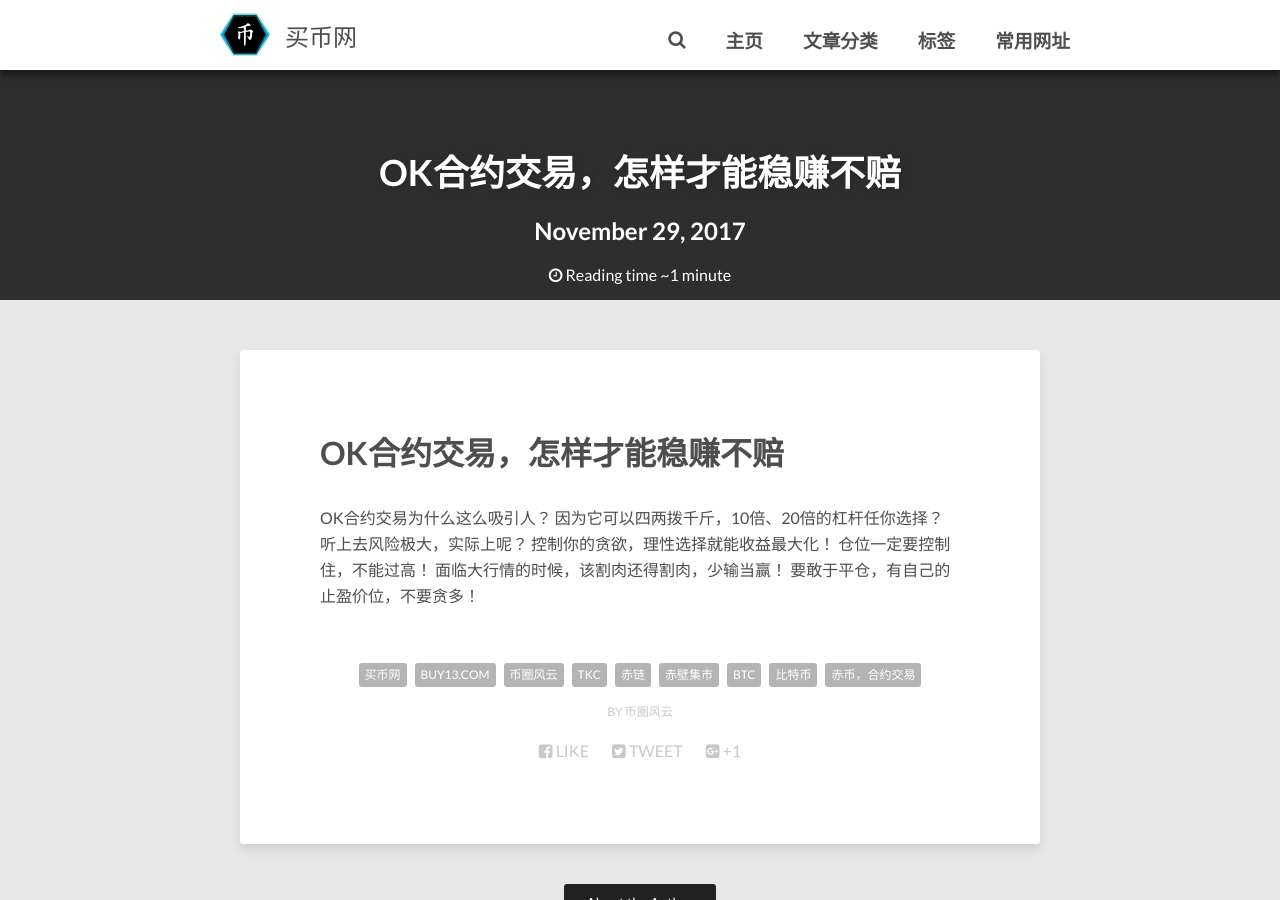
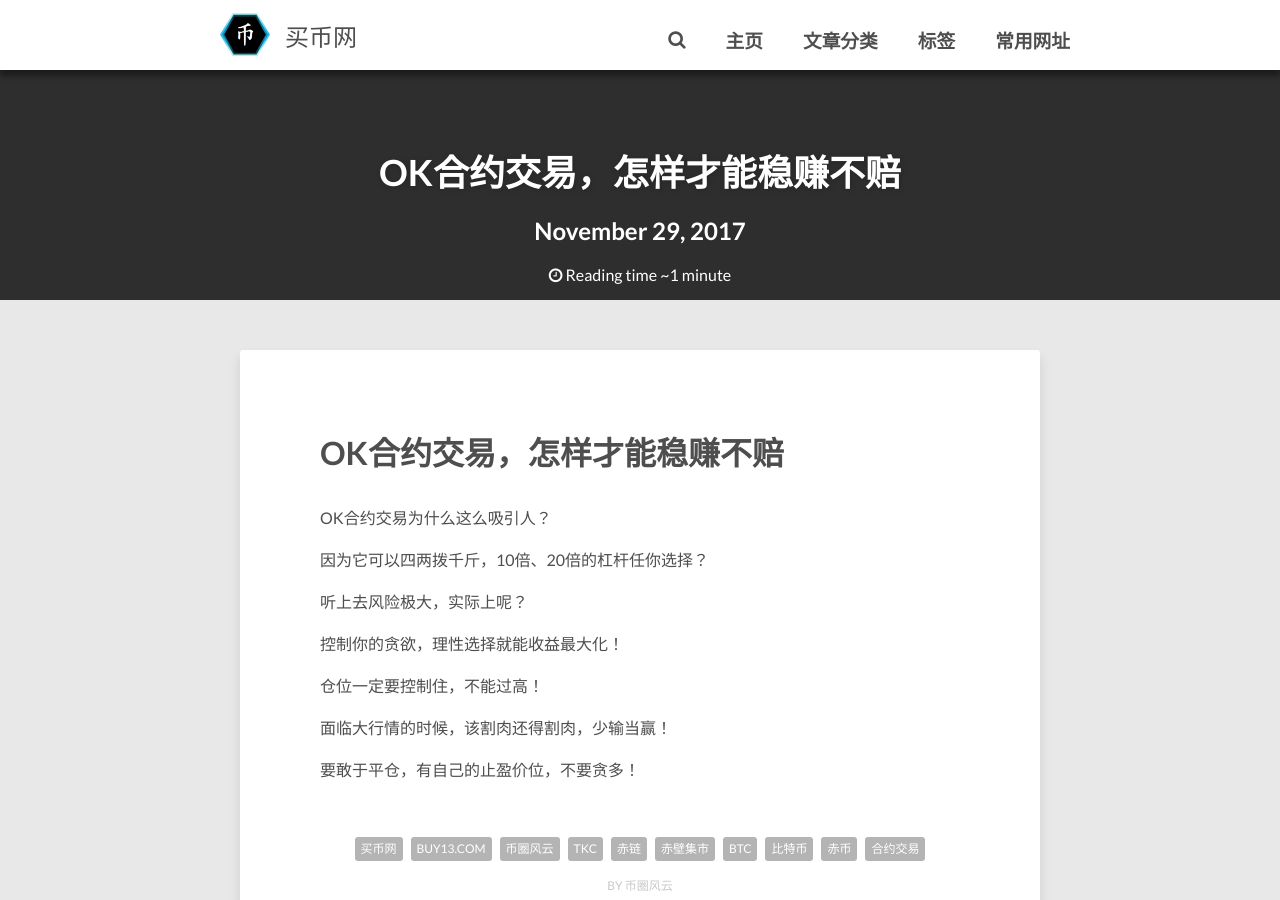
Before and after one commit to lijx127/buy13, a Jekyll site: the page built from _posts/2017-11-29-1.md, in a window 1280 px wide and 900 px high. Built offline with Jekyll 4.4.1, drawn with Linux system fonts in a browser that asks for light colours; comment, search, counter and statistics services are not loaded.

Commit message:
Update 2017-11-29-1.md

```diff
--- a/_posts/2017-11-29-1.md
+++ b/_posts/2017-11-29-1.md
@@ -2,13 +2,19 @@
 layout: post
 title: "OK合约交易，怎样才能稳赚不赔"
 description: "买币网，buy13.com,买币网，币圈风云，TKC，赤链，小道消息，赤壁集市，赤币"
-tags: [买币网, buy13.com, 币圈风云,TKC,赤链,赤壁集市,btc,比特币,赤币，合约交易]
+tags: [买币网, buy13.com, 币圈风云,TKC,赤链,赤壁集市,btc,比特币,赤币,合约交易]
 categories: [币圈风云, 赤币TKC, 比特币BTC, 以太坊ETH, 以太经典ETC]
 ---
 OK合约交易为什么这么吸引人？
+
 因为它可以四两拨千斤，10倍、20倍的杠杆任你选择？
+
 听上去风险极大，实际上呢？
+
 控制你的贪欲，理性选择就能收益最大化！
+
 仓位一定要控制住，不能过高！
+
 面临大行情的时候，该割肉还得割肉，少输当赢！
+
 要敢于平仓，有自己的止盈价位，不要贪多！
```
